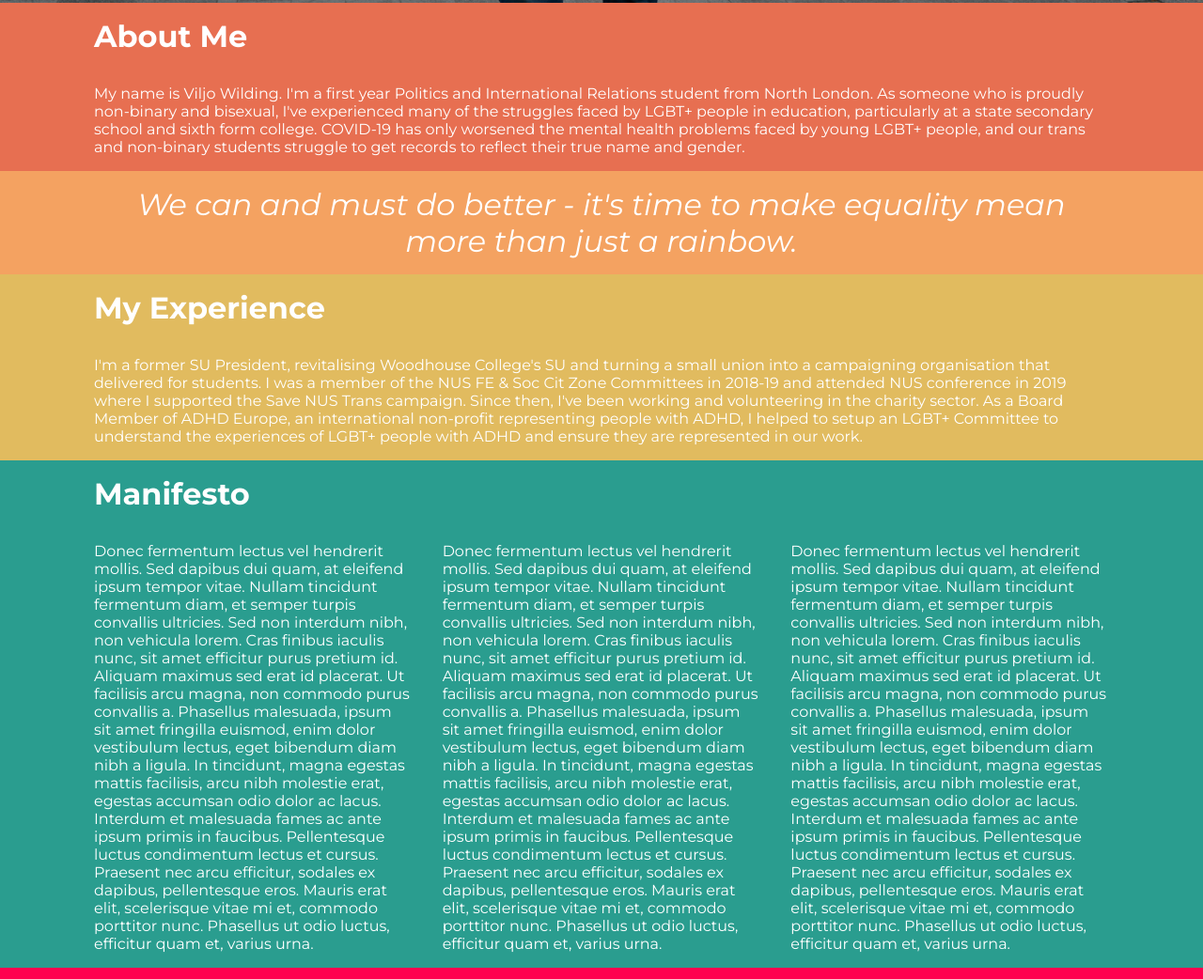
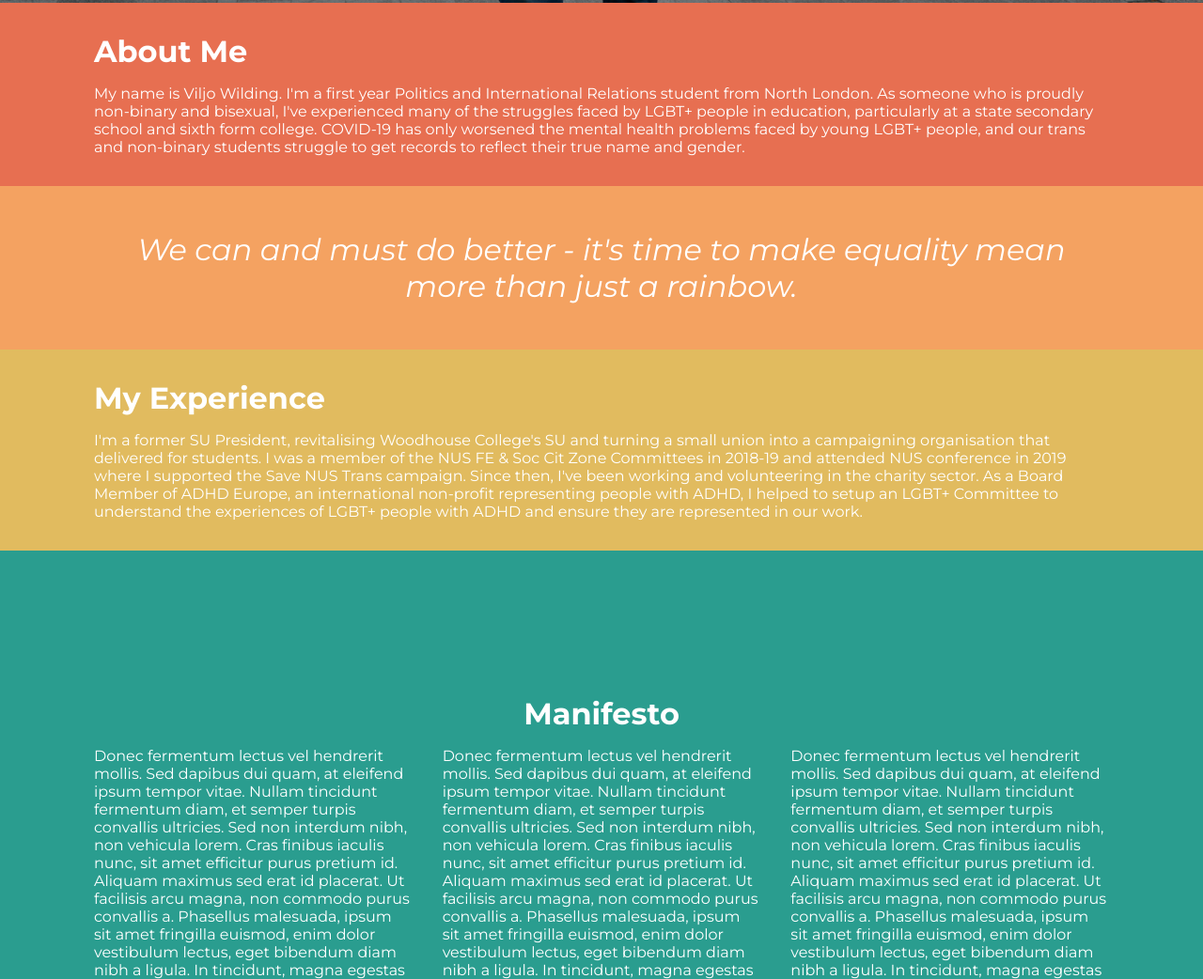
Before and after one commit to viljowilding/viljo.lgbt, a plain HTML site: page index.html in a window 1280 px wide. Shown: the part 797-1839 px from the top of the page at 94% size. Drawn offline with Linux system fonts and the light colour scheme.

Commit message:
Adjusted some padding, made the manifesto grid collapse responsively

```diff
--- a/styles.css
+++ b/styles.css
@@ -102,34 +102,16 @@ main > div {
     padding: 0 100px;
 }
 
-@media screen and (max-width: 1024px) {
-    main > div {
-        padding: 0 70px;
-    }
-}
-
-@media screen and (max-width: 768px) {
-    main > div {
-        padding: 0 50px;
-    }
-}
-
-@media screen and (max-width: 480px) {
-    main > div {
-        padding: 0 15px;
-    }
-}
-
 /* Adjust padding on the titles and text, not got it right yet */
 main h2 {
     font-weight: 700;
     font-size: 2rem;
-    padding: 1rem 0;
+    padding-top: 2rem;
     margin: 0;
 }
 
 main p {
-    padding: 1rem 0;
+    padding: 1rem 0 2rem 0;
     margin: 0;
 }
 
@@ -138,7 +120,7 @@ main blockquote {
     margin: 0;
     text-align: center;
     font-style: italic;
-    padding: 1rem 0;
+    padding: 3rem 0;
     font-size: 2rem;
 }
 
@@ -157,12 +139,21 @@ main blockquote {
 
 #manifesto {
     background-color: #2A9D8F;
+    min-height: 100vh;
+    display: flex;
+    flex-direction: column;
+    justify-content: center;
+}
+
+#manifesto h2 {
+    text-align: center;
 }
 
 .manifesto-inner {
     display: grid;
     grid-template-columns: repeat(3, minmax(0, 1fr));
     column-gap: 2rem;
+    padding: auto 0;
 }
 
 #vote-now {
@@ -215,3 +206,27 @@ footer li {
 .footer-text {
     margin-bottom: 0;
 }
+
+/* RESPONSIVE */
+
+@media screen and (max-width: 1024px) {
+    main > div {
+        padding: 0 70px;
+    }
+
+    .manifesto-inner {
+        grid-template-columns: 100%;
+    }
+}
+
+@media screen and (max-width: 768px) {
+    main > div {
+        padding: 0 50px;
+    }
+}
+
+@media screen and (max-width: 480px) {
+    main > div {
+        padding: 0 15px;
+    }
+}
```
